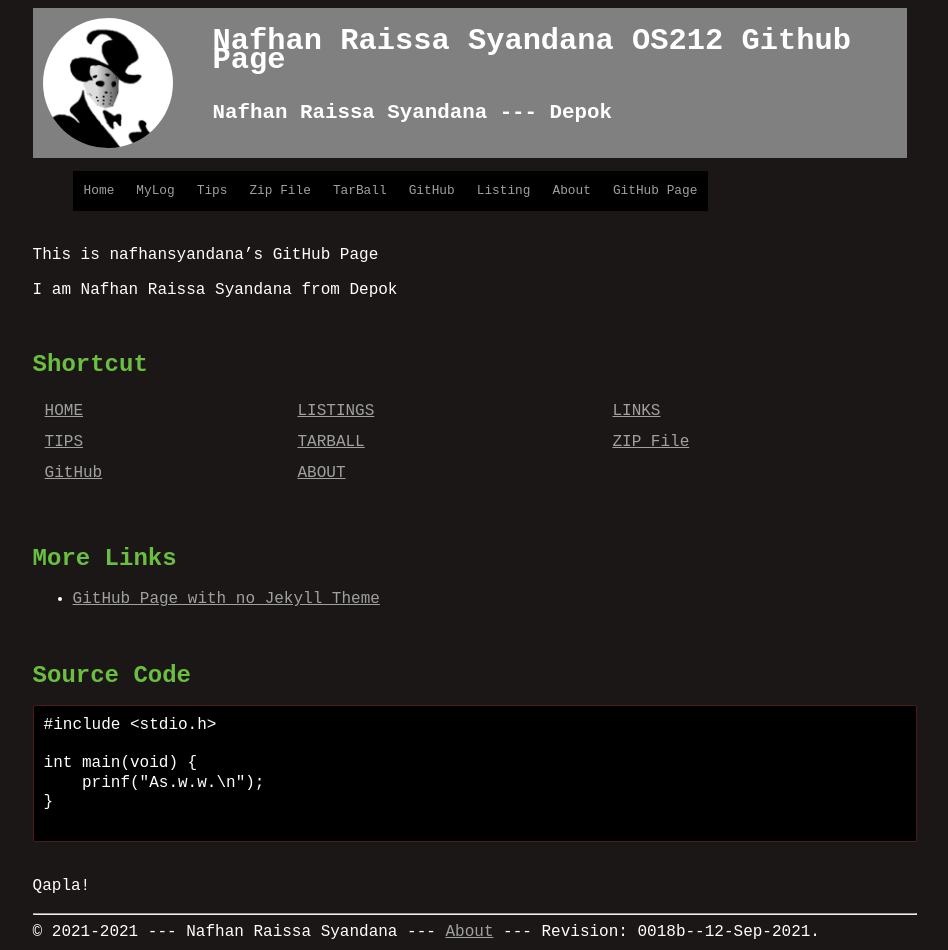
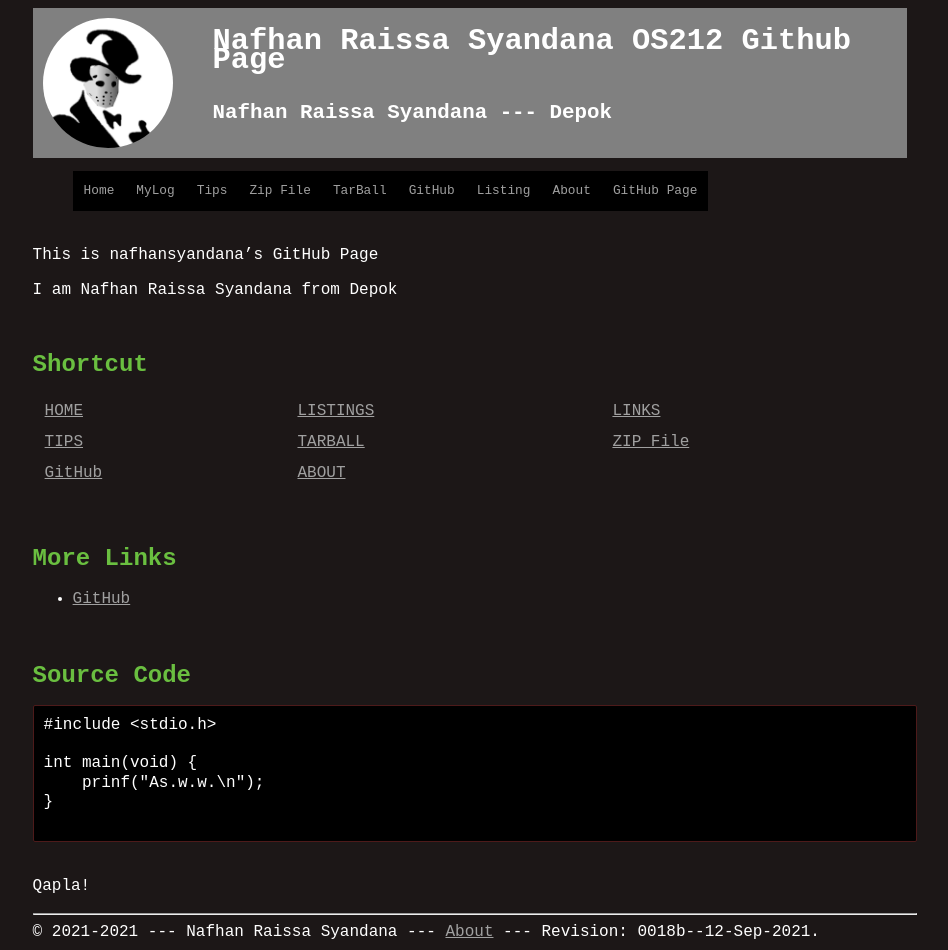
Before and after one commit to nafhansyandana/os212, a Jekyll site: the page built from index.md, in a window 1280 px wide. Shown: the whole page, without its empty margins (165-1113 px from the left). Built offline with Jekyll 4.4.1, drawn with Linux system fonts in a browser that asks for light colours.

Commit message:
Update index.md

```diff
--- a/index.md
+++ b/index.md
@@ -16,7 +16,7 @@ I am Nafhan Raissa Syandana from Depok
 <br>
 ## More Links
 
-* [GitHub Page with no Jekyll Theme](https://doit.vlsm.org/001.md)
+* [GitHub](https://github.com/nafhansyandana/os212)
 
 <br>
 ## Source Code
```
